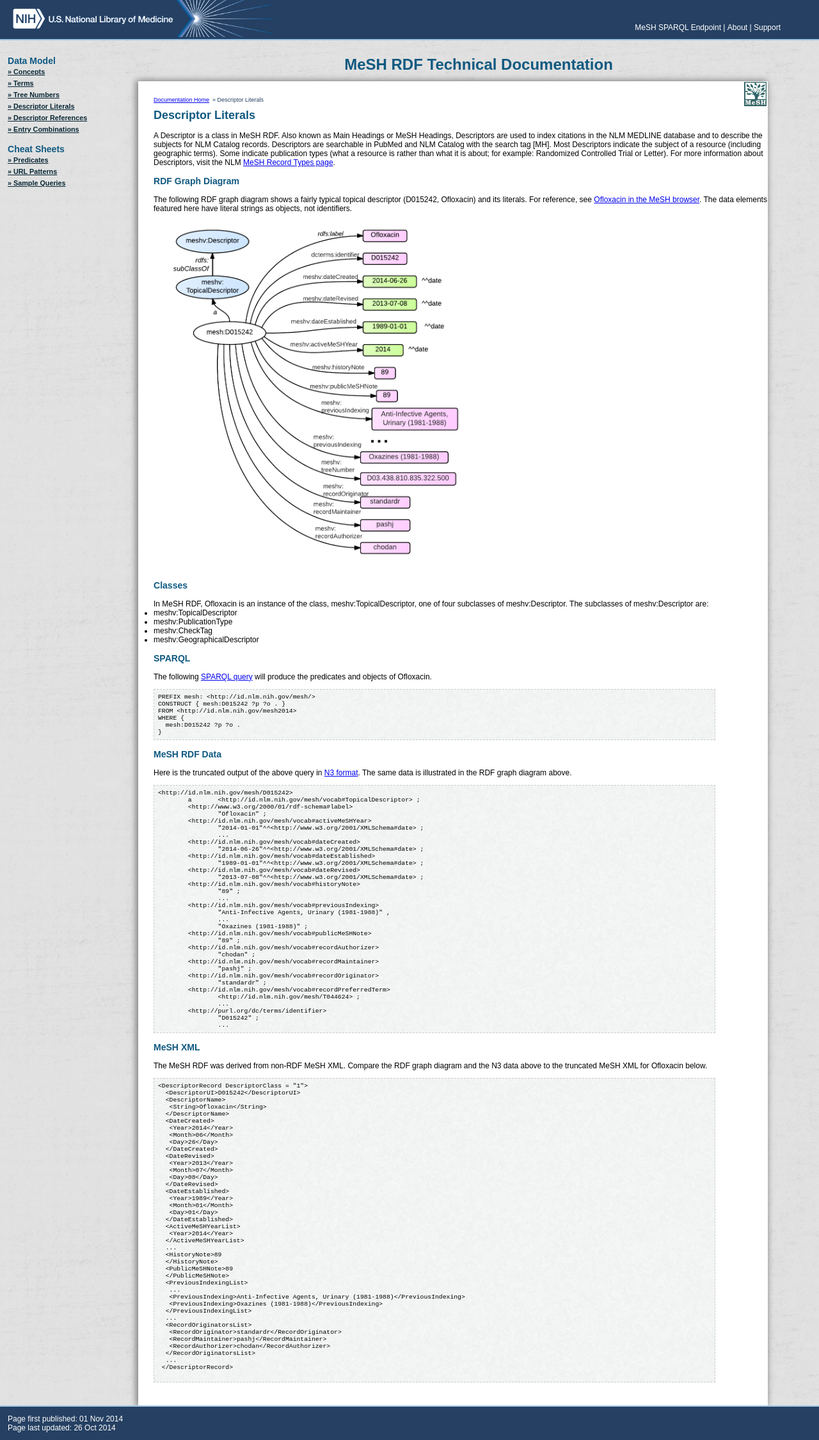
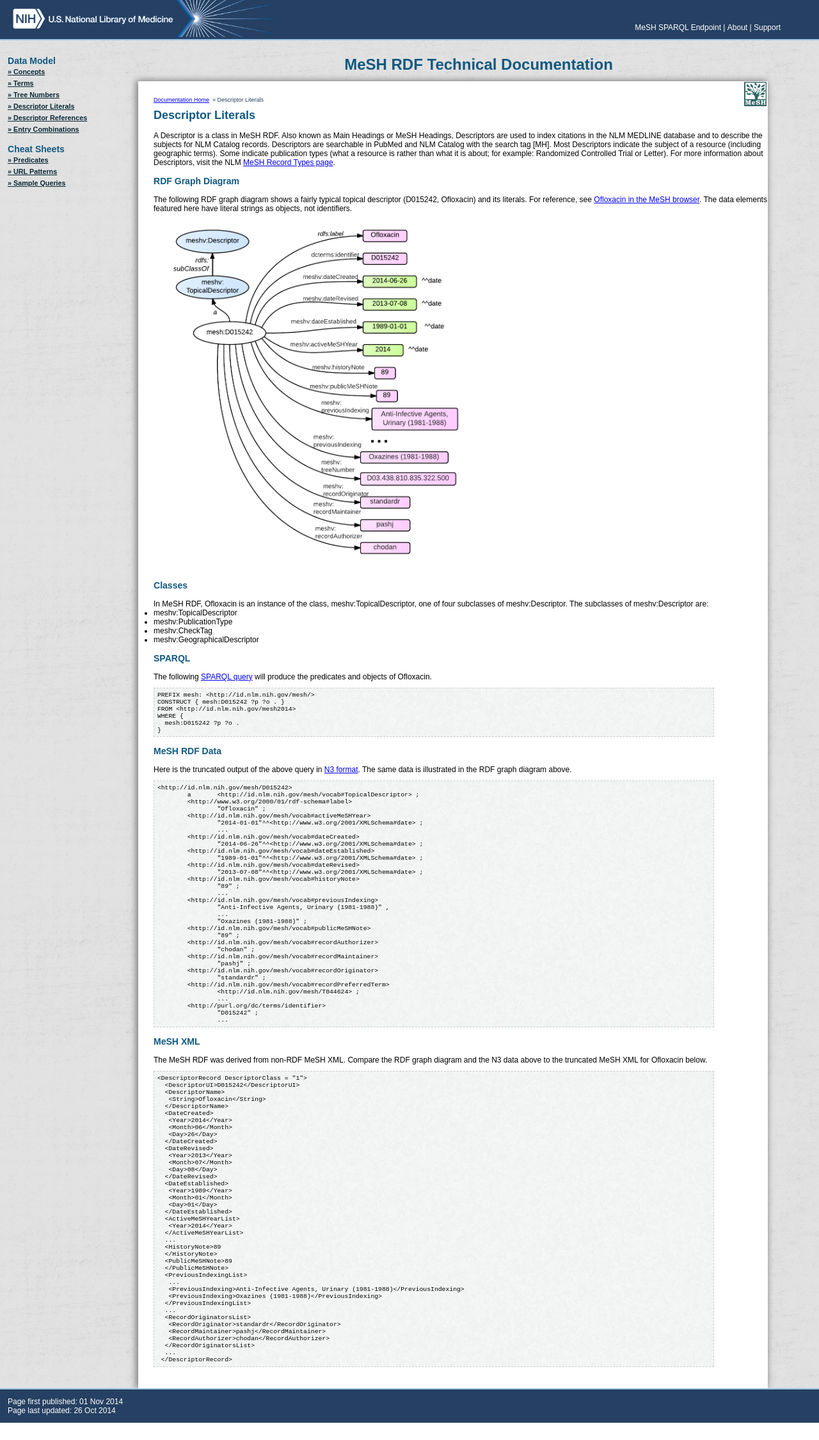
Before and after one commit to HHS/meshrdf, a Jekyll site: the page built from descriptor-literals.md, in a window 1280 px wide. Shown: the whole page at 64% size. Built offline with Jekyll 4.4.1, drawn with Linux system fonts in a browser that asks for light colours; after the commit the page ends 2224 px from its top, so only the background shows below that.

Commit message:
Remove unnecessary, incorrect css class name from descriptor-literals samples, fixed css

````diff
--- a/descriptor-literals.md
+++ b/descriptor-literals.md
@@ -27,7 +27,6 @@ In MeSH RDF, Ofloxacin is an instance of the class, meshv:TopicalDescriptor, one
 {: class="inline-header"}
 The following [SPARQL query](http://iddev.nlm.nih.gov/mesh/sparql?query=PREFIX+mesh%3A+%3Chttp%3A%2F%2Fid.nlm.nih.gov%2Fmesh%2F%3E%0D%0A%0D%0ASELECT+distinct+%3Fp+%3Fo%0D%0AFROM+%3Chttp%3A%2F%2Fid.nlm.nih.gov%2Fmesh2014%3E%0D%0AWHERE+%7B%0D%0A++mesh%3AD015242+%3Fp+%3Fo%0D%0A%7D&render=HTML&inference=true&limit=50&offset=0#lodestart-sparql-results){:target="_blank"} will produce the predicates and objects of Ofloxacin.
 
-{: class="sample-queries"}
 ```sparql
 PREFIX mesh: <http://id.nlm.nih.gov/mesh/>
 CONSTRUCT { mesh:D015242 ?p ?o . }
@@ -41,7 +40,6 @@ WHERE {
 {: class="inline-header"}
 Here is the truncated output of the above query in [N3 format](http://iddev.nlm.nih.gov/mesh/servlet/query?query=PREFIX%20rdf%3A%20%3Chttp%3A%2F%2Fwww.w3.org%2F1999%2F02%2F22-rdf-syntax-ns%23%3E%0D%0APREFIX%20rdfs%3A%20%3Chttp%3A%2F%2Fwww.w3.org%2F2000%2F01%2Frdf-schema%23%3E%0D%0APREFIX%20owl%3A%20%3Chttp%3A%2F%2Fwww.w3.org%2F2002%2F07%2Fowl%23%3E%0D%0APREFIX%20xsd%3A%20%3Chttp%3A%2F%2Fwww.w3.org%2F2001%2FXMLSchema%23%3E%0D%0APREFIX%20dc%3A%20%3Chttp%3A%2F%2Fpurl.org%2Fdc%2Felements%2F1.1%2F%3E%0D%0APREFIX%20dcterms%3A%20%3Chttp%3A%2F%2Fpurl.org%2Fdc%2Fterms%2F%3E%0D%0APREFIX%20dbpedia2%3A%20%3Chttp%3A%2F%2Fdbpedia.org%2Fproperty%2F%3E%0D%0APREFIX%20dbpedia%3A%20%3Chttp%3A%2F%2Fdbpedia.org%2F%3E%0D%0APREFIX%20foaf%3A%20%3Chttp%3A%2F%2Fxmlns.com%2Ffoaf%2F0.1%2F%3E%0D%0APREFIX%20skos%3A%20%3Chttp%3A%2F%2Fwww.w3.org%2F2004%2F02%2Fskos%2Fcore%23%3E%0D%0APREFIX%20meshv%3A%20%3Chttp%3A%2F%2Fid.nlm.nih.gov%2Fmesh%2Fvocab%23%3E%0D%0APREFIX%20mesh%3A%20%3Chttp%3A%2F%2Fid.nlm.nih.gov%2Fmesh%2F%3E%0D%0A%0D%0ACONSTRUCT%20%7B%20mesh%3AD015242%20%3Fp%20%3Fo%20.%20%7D%0D%0AFROM%20%3Chttp%3A%2F%2Fid.nlm.nih.gov%2Fmesh2014%3E%0D%0AWHERE%20%7B%0D%0A%20%20mesh%3AD015242%20%3Fp%20%3Fo%20.%0D%0A%7D&format=N3){:target="_blank"}. The same data is illustrated in the RDF graph diagram above.
 
-{: class="sample-queries"}
 ```
 <http://id.nlm.nih.gov/mesh/D015242>
         a       <http://id.nlm.nih.gov/mesh/vocab#TopicalDescriptor> ;
@@ -83,7 +81,6 @@ Here is the truncated output of the above query in [N3 format](http://iddev.nlm.
 {: class="inline-header"}
 The MeSH RDF was derived from non-RDF MeSH XML. Compare the RDF graph diagram and the N3 data above to the truncated MeSH XML for Ofloxacin below.
 
-{: class="sample-queries"}
 ```xml
 <DescriptorRecord DescriptorClass = "1">
   <DescriptorUI>D015242</DescriptorUI>
@@ -126,5 +123,4 @@ The MeSH RDF was derived from non-RDF MeSH XML. Compare the RDF graph diagram an
   </RecordOriginatorsList>
   ...
  </DescriptorRecord>
-
 ```
--- a/styles/style.css
+++ b/styles/style.css
@@ -114,11 +114,9 @@ width:75%;
 margin-top:1em;
 padding:2em 0em 2em 2em;
 background-color:white;
-
 }
 
-.sample-queries{
-
+pre, .sample-queries {
   margin-top:1em;
   margin-bottom:1em;
   padding: .5em;
````
Also changed, not shown: descriptor-refs.md (+7 -7 lines). Lines whose indentation alone changed are shown as unchanged.
